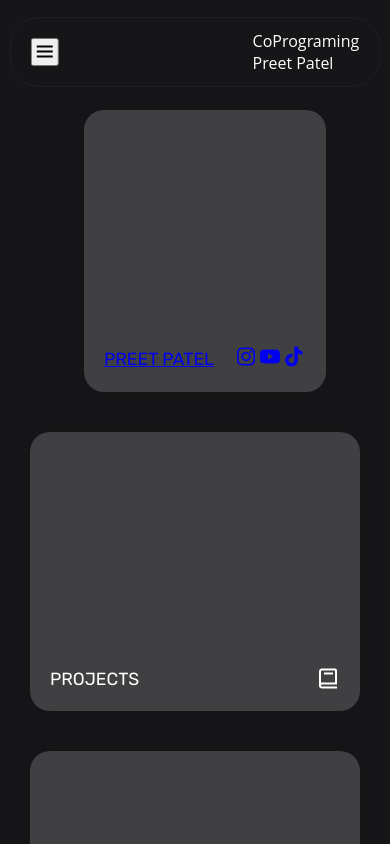
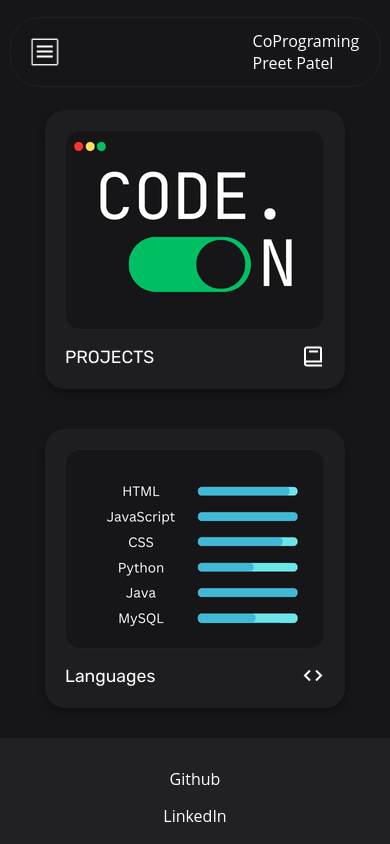
Before and after one commit to preetpatel18/PersonalPortifolio, a React (Create React App) app: page / in a window 390 px wide. Shown: the top 844 px of the page. Built offline with nearby package versions, Linux system fonts and the light colour scheme.

Commit message:
Working Front end with errors fixed

```diff
--- a/src/App.css
+++ b/src/App.css
@@ -18,8 +18,14 @@ ul, ol {
   --border-color: #212123;
   --text-color: #ffffff;
   --hover-text-color: tomato;
-  --whitebackground-color: rgba(255, 255, 255, 0.179);
-  --whitebordershadow-color: 0 0 10px rgba(0, 0, 0, 0.1);
+  --whitebackground-color: rgba(255, 255, 255, 0.134);
+  --whitebordershadow-color: 0 0 10px rgba(255, 255, 255, 0.3);
+  --lightshadow-color: 0 0 10px rgba(0, 0, 0, 0.1);
+
+
+  --hover-background-color: #1e1e21;  /* Slightly lighter than base */
+  --hover-border-color: #3a3a3d;      /* Noticeably lighter border */
+  --hover-box-shadow: 0 4px 8px rgba(0, 0, 0, 0.3);  /* Lifting shadow */
 }
 
 /* Base Styles */
@@ -166,6 +172,8 @@ header {
 .bx-menu, .bx-x {
   font-size: 1.5rem;
   cursor: pointer;
+  color: var(--text-color);
+  background-color: #161618;
 }
 
 .disabled{
@@ -183,7 +191,7 @@ header {
     display: block;
   }
   .disabled{
-    display:block;
+    display: block;
   }
 
   .nav-links {
@@ -241,10 +249,6 @@ header {
   .links-sub-menu.open {
     max-height: 500px;
   }
-
-  .links-arrow.open {
-    transform: rotate(180deg);
-  }
 }
 
 /* Content Styles */
@@ -259,8 +263,10 @@ header {
 
 .box {
   width: 300px;
-  background-color: var(--whitebackground-color);
-  box-shadow: var(--whitebordershadow-color);
+  background-color: var(--hover-background-color, #1e1e21);
+  border-color: var(--hover-border-color, #3a3a3d);
+  box-shadow: var(--hover-box-shadow, 0 4px 8px rgba(0, 0, 0, 0.3));
+  color: var(--text-color);
   margin: 10px;
   padding: 20px;
   display: flex;
@@ -272,7 +278,7 @@ header {
 }
 
 .box:hover {
-  transform: translateY(-5px);
+  transform: translateY(-2px);
 }
 
 .image-container {
@@ -281,8 +287,12 @@ header {
   border-radius: 15px;
   overflow: hidden;
   margin-bottom: 15px;
+  border: 1px var(--border-color) solid;
+  box-shadow: var(--lightshadow-color-color);
 }
-
+.content a{
+  text-decoration: none;
+}
 .btext {
   width: 100%;
   display: flex;
@@ -325,11 +335,6 @@ header {
     padding: 100px 20px 20px;
   }
 
-  .box {
-    width: 100%;
-    max-width: 350px;
-  }
-
   .foot ul {
     flex-direction: column;
     align-items: center;
--- a/src/App.js
+++ b/src/App.js
@@ -1,6 +1,7 @@
 import { useState, useEffect, useRef } from 'react';
 import './App.css';
-
+import project from './Projects.png';
+import languages from './Languages.png';
 function App() {
   // State management
   const [isNavVisible, setIsNavVisible] = useState(true);
@@ -30,7 +31,6 @@ function App() {
       }
     };
   };
-
   useEffect(() => {
     const handleScroll = () => {
       const currentScrollY = window.scrollY;
@@ -135,22 +135,10 @@ function App() {
 
         {/* Main Content */}
         <main className="content">
-          <a href="aboutme.html" className="content-link">
-            <div className="box">
-              <div className="image-container" aria-hidden="true"></div>
-              <p className="btext rubik">
-                PREET PATEL
-                <span className="social-icons">
-                  <i className="bx bxl-instagram"></i>
-                  <i className="bx bxl-youtube"></i>
-                  <i className="bx bxl-tiktok"></i>
-                </span>
-              </p>
+          <div className="box">
+            <div className="image-container" aria-hidden="true">
+              <img src={project} alt="Pic"></img>
             </div>
-          </a>
-
-          <div className="box">
-            <div className="image-container" aria-hidden="true"></div>
             <p className="btext rubik">
               PROJECTS
               <i className="bx bx-book"></i>
@@ -158,7 +146,9 @@ function App() {
           </div>
 
           <div className="box">
-            <div className="image-container" aria-hidden="true"></div>
+            <div className="image-container" aria-hidden="true">
+            <img src={languages} alt="Pic"></img>
+            </div>
             <p className="btext rubik">
               Languages
               <i className="bx bx-code"></i>
```
Also changed, not shown: src/Languages.png (added), src/Projects.png (added).
